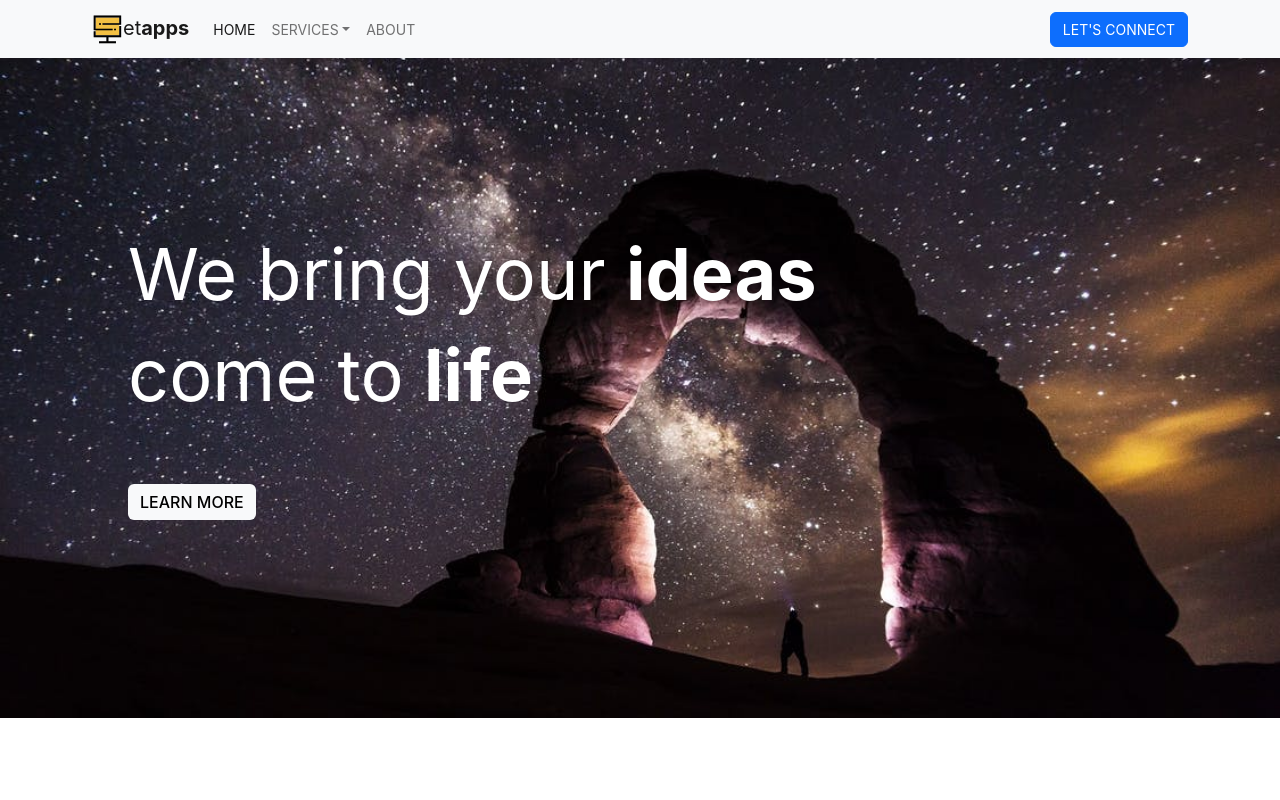
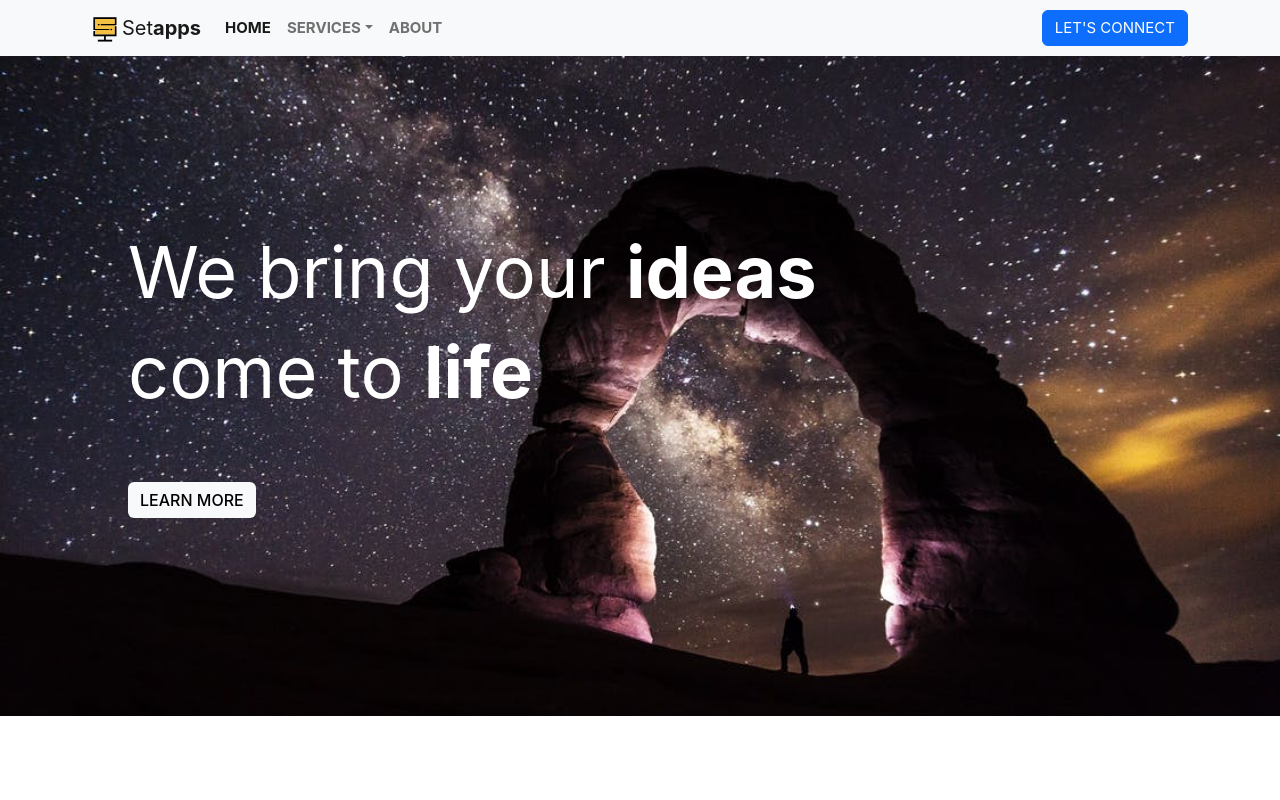
Before and after one commit to exxedridel/raw-template, a React (Create React App) app: page / in a window 1280 px wide. Shown: the top 800 px of the page. Built offline with nearby package versions, Linux system fonts and the light colour scheme.

Commit message:
FIX Navbar to bold links

```diff
--- a/src/components/Navbar.jsx
+++ b/src/components/Navbar.jsx
@@ -8,7 +8,7 @@ const Navbar = () => {
       <div className="container-fluid nav-cont">
         <a className="navbar-brand" href="/">
           <img className="logo" src={logo} alt="setapps logo" />
-          et<b>apps</b>
+          Set<b>apps</b>
         </a>
         <button
           className="navbar-toggler"
@@ -22,7 +22,7 @@ const Navbar = () => {
           <span className="navbar-toggler-icon"></span>
         </button>
         <div className="collapse navbar-collapse" id="navbarSupportedContent">
-          <ul className="navbar-nav me-auto mb-2 mb-lg-0">
+          <ul className="navbar-nav me-auto mb-2 mb-lg-0 bold">
             <li className="nav-item">
               <a className="nav-link active" aria-current="page" href="/">
                 HOME
@@ -42,12 +42,12 @@ const Navbar = () => {
               <ul className="dropdown-menu" aria-labelledby="navbarDropdown">
                 <li>
                   <Link to="services1" className="dropdown-item">
-                    Webapp Calculator
+                    Webapp calculator
                   </Link>
                 </li>
                 <li>
                   <a className="dropdown-item" href="/">
-                    SGV Logo creation
+                    Logo-svg creation
                   </a>
                 </li>
                 <li>
--- a/src/styles/Navbar.css
+++ b/src/styles/Navbar.css
@@ -1,10 +1,11 @@
 .logo {
-  width: 31px;
+  width: 26px;
+  margin-right: 4px;
 }
 
 a.nav-link,
 .nav-btn {
-  font-size: 14px;
+  font-size: 15px;
 }
 
 .nav-btn {
```
